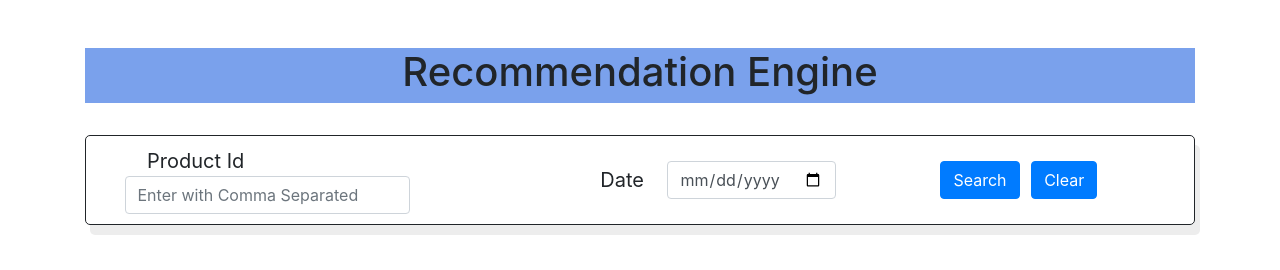
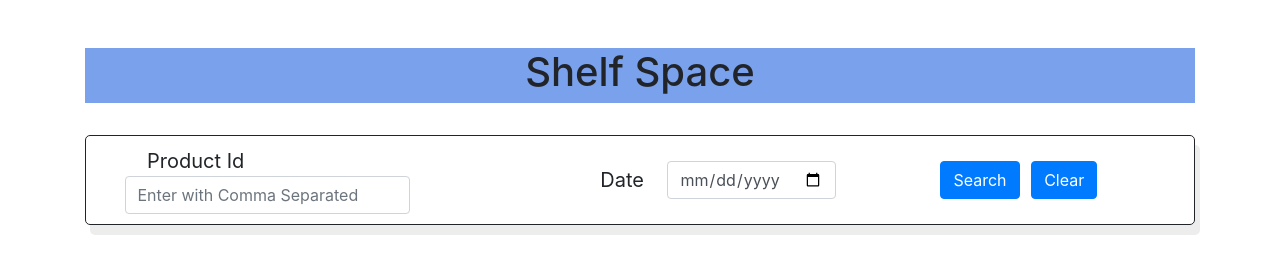
Before and after one commit to vikki1719/shelfpipeline, a Django app: page / in a window 1280 px wide. Shown: the top 270 px of the page. Run offline with Django 3.2, Linux system fonts and the light colour scheme; some libraries are stand-ins or nearby versions.

Commit message:
Update home.html

```diff
--- a/templates/home.html
+++ b/templates/home.html
@@ -34,7 +34,7 @@
 <body>
 <div class="container">
     <h1 align="center" style="height:55px;background-color:#7AA1EC;">
-        Recommendation Engine
+        Shelf Space
     </h1><br/>
     <form action="{% url 'home' %}" class="form-inline" id="form1" method="POST">
         {% csrf_token %}
```
